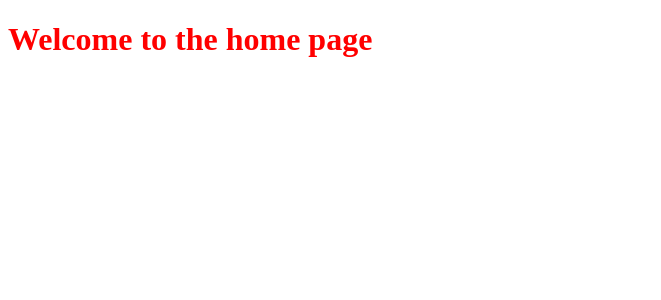
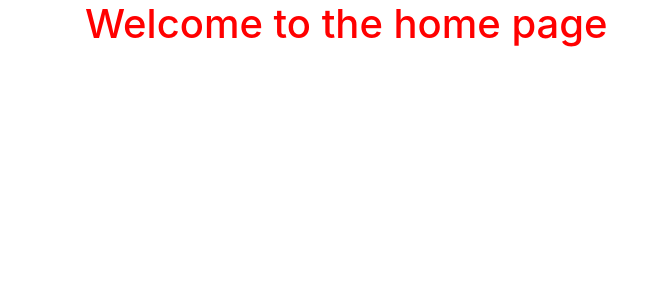
Before and after one commit to tranbenny/my-updates, a Django app: page / in a window 1280 px wide. Shown: the top 300 px of the page, without its empty margins (0-661 px from the left). Run offline with Django 3.2, Linux system fonts and the light colour scheme; some libraries are stand-ins or nearby versions.

Commit message:
added static files

```diff
--- a/templates/base.html
+++ b/templates/base.html
@@ -4,6 +4,9 @@
 <html>
 <head>
 	<meta charset="utf-8">
+
+	<link rel="stylesheet" href="{% static 'libs/bootstrap/css/bootstrap.min.css' %}">
+	<link rel="stylesheet" href="{% static 'libs/bootstrap/css/bootstrap-theme.min.css' %}">
 	<link rel="stylesheet" href="{% static 'css/main.css' %}">
 
 	<title>My Personal Updates</title>
@@ -16,5 +19,10 @@
 
 		{% endblock %}
 	</div>
+
+	<script type="text/javascript" src="{% static 'libs/jquery/jquery-2.1.4.min.js' %}"></script>
+	<script type="text/javascript" src="{% static 'libs/bootstrap/js/bootstrap.min.js' %}"></script>
+	<script type="text/javascript" src="{% static 'js/app.js' %}"></script>
+
 </body>
 </html>
```
Also changed, not shown: static/js/app.js (added), 1 other file.
